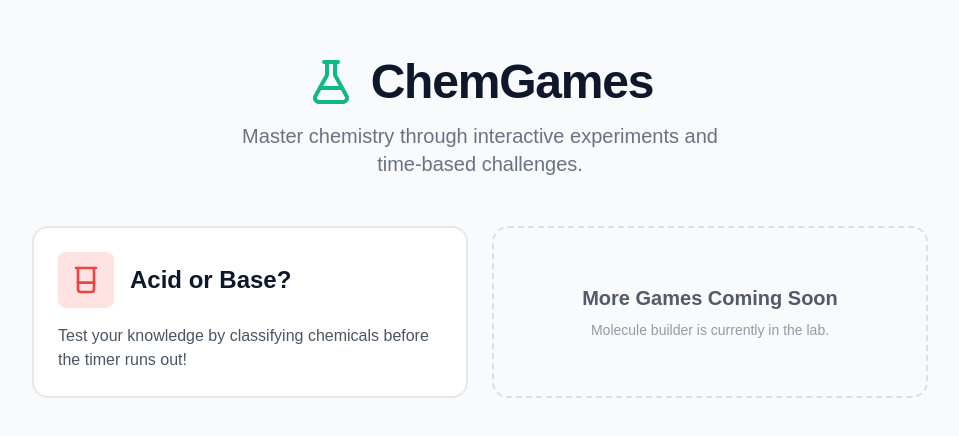
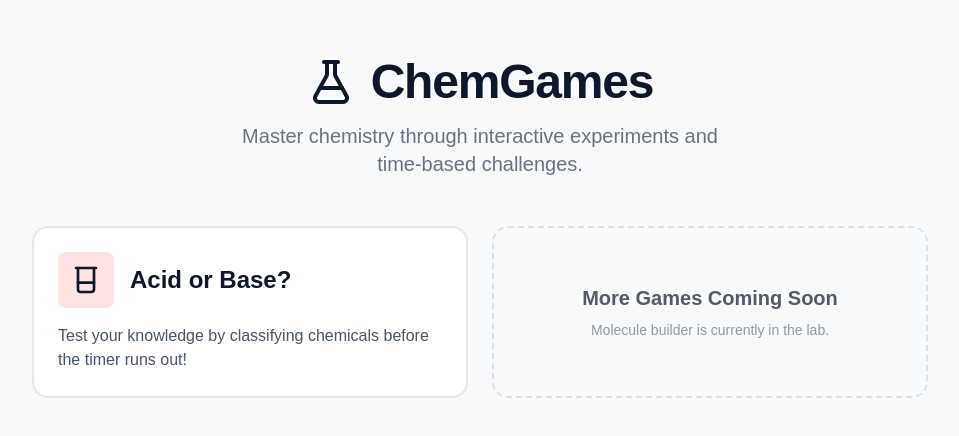
Before and after one commit to StellaSlad-Appian/chem-games, a Next.js app: page / in a window 1280 px wide. Shown: the part 172-608 px from the top of the page, without its empty margins (160-1119 px from the left). Built offline with nearby package versions, Linux system fonts and the light colour scheme.

Commit message:
fixed css file

```diff
--- a/src/app/globals.css
+++ b/src/app/globals.css
@@ -6,17 +6,6 @@
   --chem-acid: #ef4444;  /* Red for acids */
   --chem-base: #3b82f6;  /* Blue for bases */
   --chem-neon: #10b981;  /* Toxic/Neon green for game UI highlights */
-}
-
-@theme inline {
-  --color-background: var(--background);
-  --color-foreground: var(--foreground);
-  /* This exposes your custom colors to Tailwind */
-  --color-acid: var(--chem-acid);
-  --color-base: var(--chem-base);
-  --color-neon: var(--chem-neon);
-  --font-sans: var(--font-geist-sans);
-  --font-mono: var(--font-geist-mono);
 }
 
 @media (prefers-color-scheme: dark) {
```
